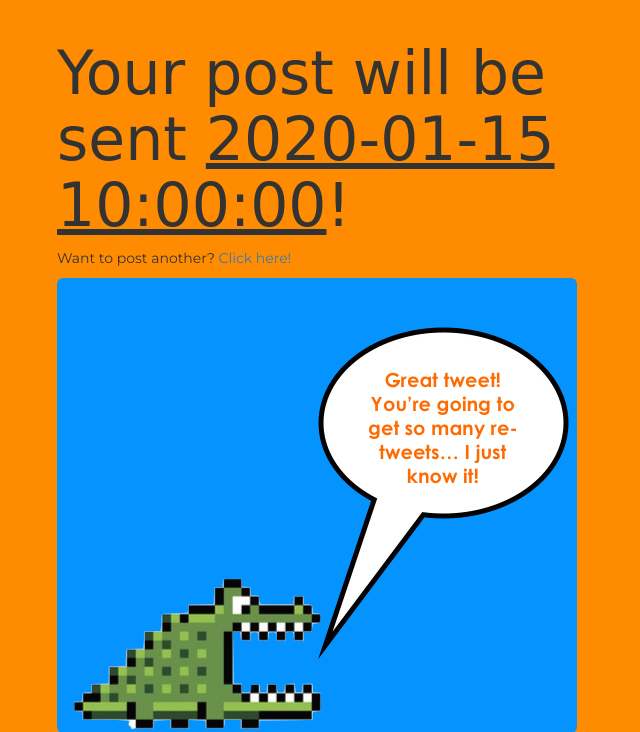
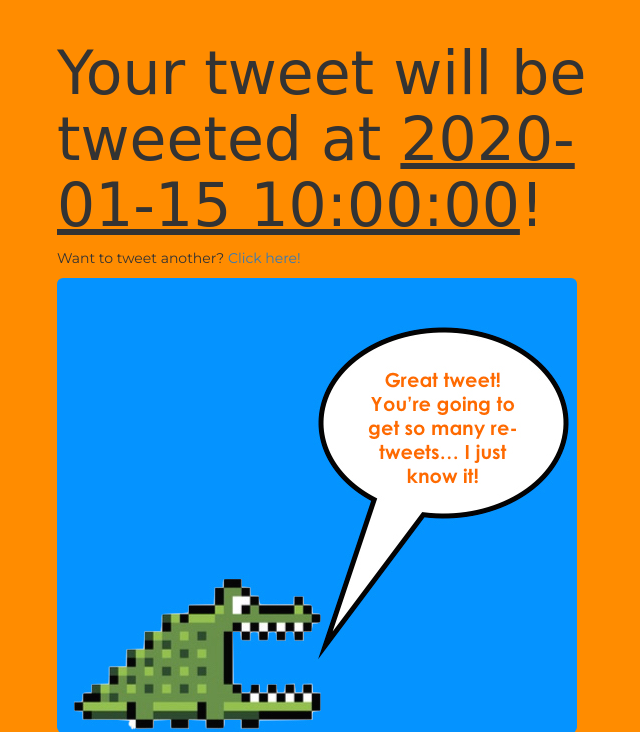
Before and after one commit to ChloeCodesThings/LaterGator, a Flask app: template templates/confirm_twitter.html in a window 1280 px wide. Shown: the part 52-784 px from the top of the page, without its empty margins (278-918 px from the left). Run offline with Flask 2, Linux system fonts and the light colour scheme; tables that the repository leaves empty hold one stand-in row (values such as "Sample post"); the template is opened without the code that fills it: values that come from a table or form of the project are taken from there, most other values are stand-ins (such as "Sample title", 1, 10 or a date in 2020); some libraries are stand-ins or nearby versions; some web fonts are replaced.

```diff
--- a/static/js/post_pages.js
+++ b/static/js/post_pages.js
@@ -41,7 +41,7 @@ $(document).ready(function(){
         console.log(moment_unix);
         console.log(current_time_unix);
 
-        if (value_check <= 600) {
+        if (value_check < 600) {
             alert("You must post at least 10 minutes from now!");
         } else if (value_check >= 5184000) {
             alert("You cannot post more than 60 days ahead of time!");
--- a/static/js/post_twitter.js
+++ b/static/js/post_twitter.js
@@ -6,7 +6,7 @@ $(document).ready(function(){
 
     $("#userpost").on('input', function() {
         if ($(this).val().length>=140) {
-            alert('Oops! Remember- Facebook has a 63,206 character limit!');
+            alert('Oops! Remember- Twitter has a 140 character limit!');
          }
 
     $('#remaining_chars').html("Remaining characters : " + (140 - this.value.length));
--- a/templates/confirm_twitter.html
+++ b/templates/confirm_twitter.html
@@ -5,13 +5,13 @@
 
 <div class="row">
         <div class="col-xs-12 col-sm-12 col-md-6 col-md-offset-3 col-lg-6 col-lg-offset-3">
-            <h1>Your post will be sent <u>{{time_to_show}}</u>! </h1>
+            <h1>Your tweet will be tweeted at <u>{{time_to_show}}</u>! </h1>
         </div>
 </div>
 
 <div class="row">
         <div class="col-xs-12 col-sm-12 col-md-6 col-md-offset-3 col-lg-6 col-lg-offset-3">
-            <p>Want to post another? <a href="/">Click here!</a></p>
+            <p>Want to tweet another? <a href="/">Click here!</a></p>
         </div>
 </div>
 
```
